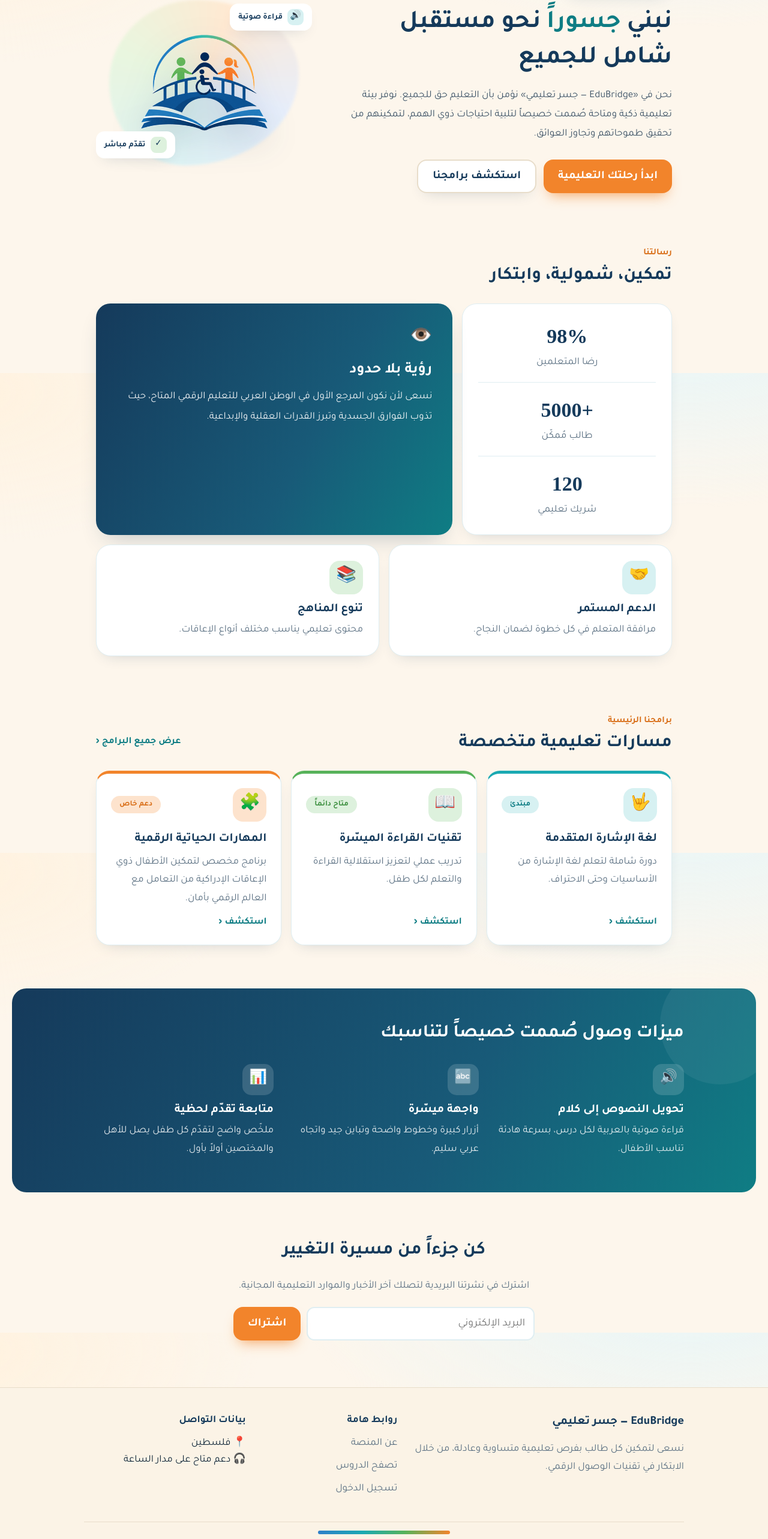
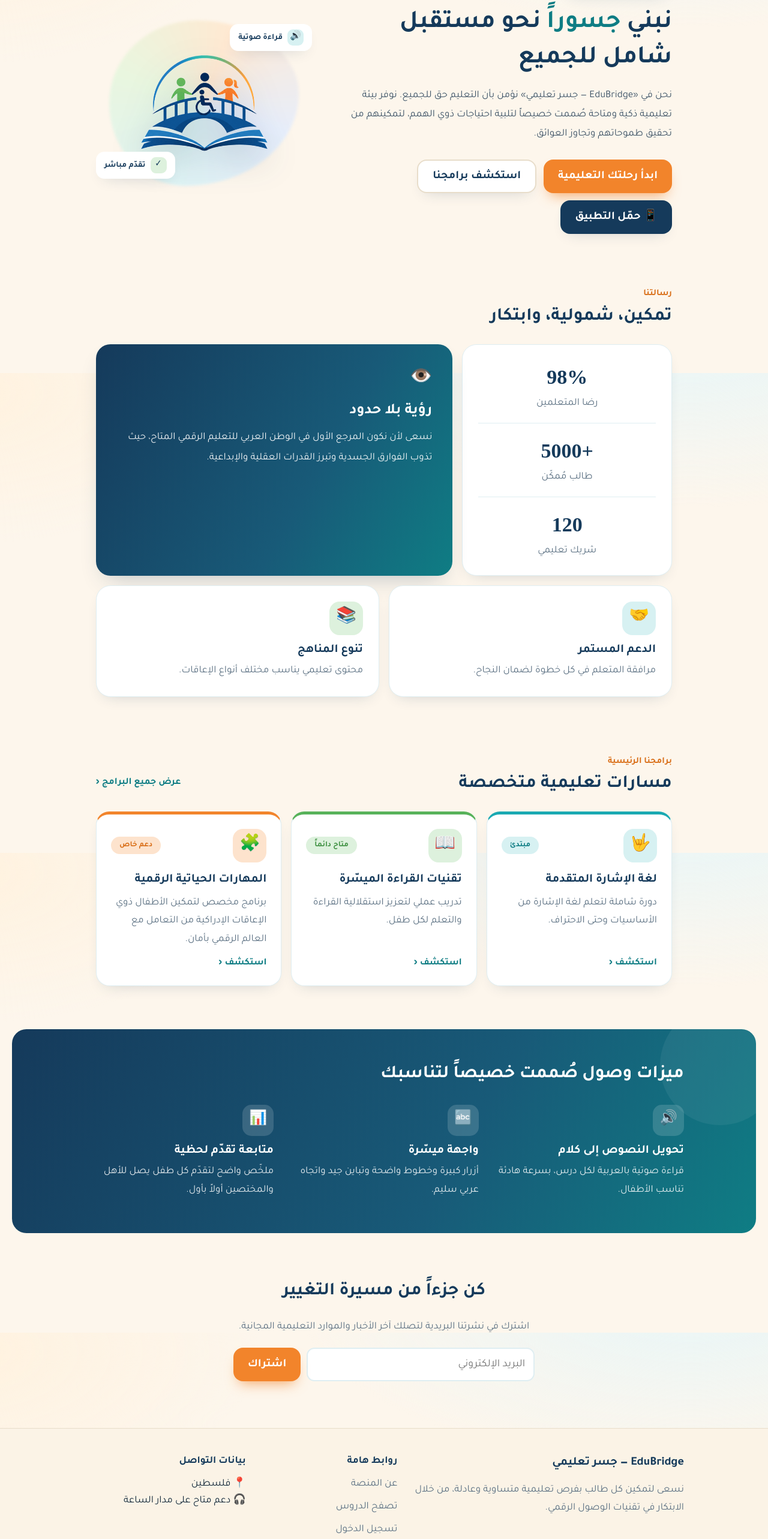
Before and after one commit to EduBridge-Team/EduBridge, a React (Vite) app in the folder edubridge-web/: page / in a window 1280 px wide. Shown: the part 178-2744 px from the top of the page at 60% size. Built offline with nearby package versions, Linux system fonts and the light colour scheme; no server answers; a web font is replaced by a local one.

Commit message:
feat: زر «حمّل التطبيق» في الموقع يشير لأحدث إصدار على GitHub

```diff
--- a/edubridge-web/src/index.css
+++ b/edubridge-web/src/index.css
@@ -293,6 +293,13 @@ input:focus, select:focus {
 }
 .btn.success:hover { background: var(--green-deep); }
 .btn.small { min-height: 48px; font-size: 17px; }
+.btn.navy {
+  background: var(--navy);
+  color: #fff;
+  text-decoration: none;
+  box-shadow: var(--shadow-soft);
+}
+.btn.navy:hover { background: var(--navy-deep); }
 
 .link-btn {
   background: none;
--- a/edubridge-web/src/pages/HomePage.jsx
+++ b/edubridge-web/src/pages/HomePage.jsx
@@ -60,6 +60,15 @@ export default function HomePage() {
             <button className="btn outline" onClick={() => navigate('/lessons')}>
               استكشف برامجنا
             </button>
+            {/* تحميل تطبيق الأندرويد — أحدث إصدار من GitHub */}
+            <a
+              className="btn navy"
+              href="https://github.com/EduBridge-Team/EduBridge/releases/latest"
+              target="_blank"
+              rel="noreferrer"
+            >
+              📱 حمّل التطبيق
+            </a>
           </div>
         </div>
         <div className="hero-art">
@@ -201,6 +210,13 @@ export default function HomePage() {
             <Link to="/about">عن المنصة</Link>
             <Link to="/lessons">تصفح الدروس</Link>
             <Link to="/login">تسجيل الدخول</Link>
+            <a
+              href="https://github.com/EduBridge-Team/EduBridge/releases/latest"
+              target="_blank"
+              rel="noreferrer"
+            >
+              📱 حمّل تطبيق الأندرويد
+            </a>
           </div>
           <div>
             <h4>بيانات التواصل</h4>
```
